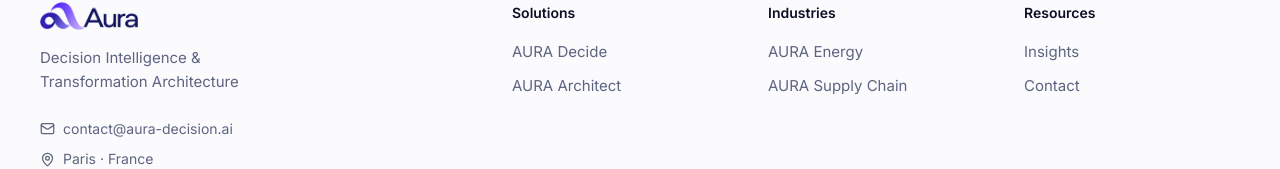
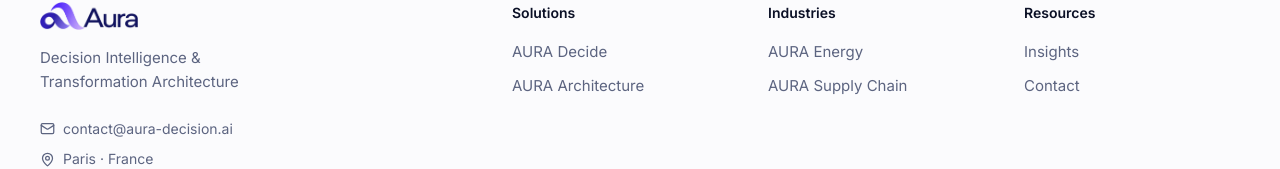
Before and after one commit to mambayelo-lab/aura-website, a Next.js app: page / in a window 1280 px wide. Shown: the part 5104-5273 px from the top of the page. Built offline with nearby package versions, Linux system fonts and the light colour scheme; no server answers.

Commit message:
Unify Aura Architecture product naming

```diff
--- a/content/dictionary.ts
+++ b/content/dictionary.ts
@@ -350,7 +350,7 @@
       ],
     },
     architect: {
-      name: "AURA Architect",
+      name: "AURA Architecture",
       sprint: "Architecture Sprint",
       headline: "De-risk and accelerate digital transformation programmes.",
       summary:
@@ -730,7 +730,7 @@
       ],
     },
     architect: {
-      name: "AURA Architecturer",
+      name: "AURA Architecture",
       sprint: "Architecture Sprint",
       headline: "Dérisquer et accélérer les programmes de transformation digitale.",
       summary:
```
